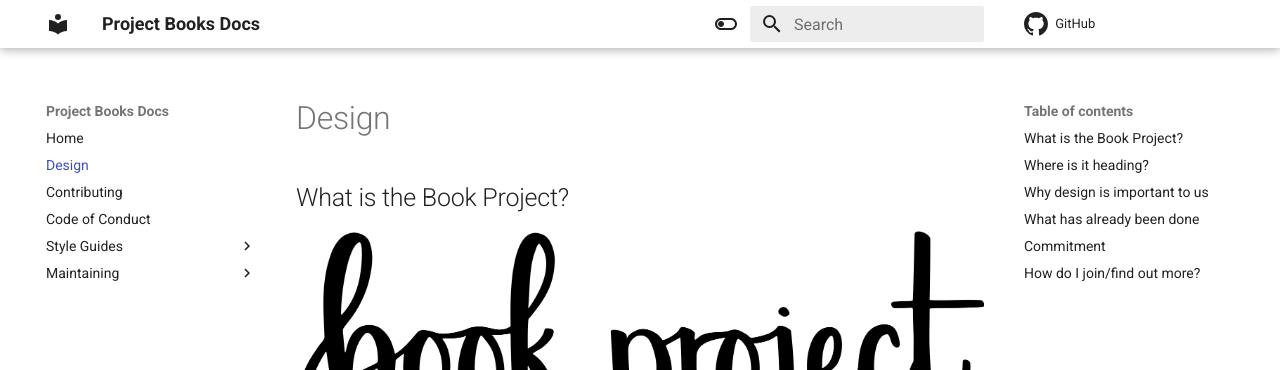
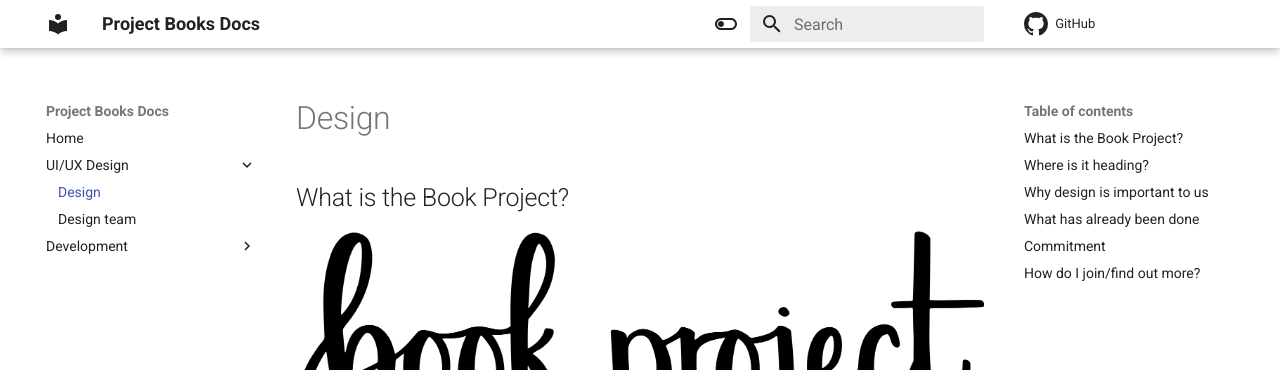
Before and after one commit to Project-Books/project-books.github.io, an MkDocs documentation site: the page built from docs/design/join-design-team.md, in a window 1280 px wide. Shown: the top 370 px of the page. Built offline with MkDocs 1.6.1 and Material for MkDocs 9.7.7, drawn with Linux system fonts in a browser that asks for light colours.

Commit message:
Add UI/UX section

```diff
--- a/docs/design.md
+++ b/docs/design/join-design-team.md
@@ -1,6 +1,6 @@
 ## What is the Book Project?
 
-![logo](images/logo-one-line@5x.png)
+![logo](../images/logo-one-line@5x.png)
 
 Currently, it's a book tracker. It lets users track books they would like to read, are currently
 reading, have read and did not finish (we call these 'shelves', and we also have user-defined shelves).
@@ -36,7 +36,7 @@ For more information, have a look at our [vision document](https://github.com/Pr
 
 ## Why design is important to us
 
-![home](images/book-project-home.png)
+![home](../images/book-project-home.png)
 
 One of the primary reasons for starting the project was to address the concerns users had with
 Goodreads's outdated design. We want to create a clean, modern and simple design that our users love.
--- a/mkdocs.yml
+++ b/mkdocs.yml
@@ -4,18 +4,21 @@ repo_name: GitHub
 repo_url: https://github.com/Project-Books
 nav:
   - Home: index.md
-  - Design: design.md
-  - Contributing: contributing.md
-  - Code of Conduct: code-of-conduct.md
-  - Style Guides:
-          - Java Style Guide: styleguides/java-styleguide.md
-          - React Style Guide: styleguides/react-styleguide.md
-          - TypeScript Style Guide: styleguides/typescript-styleguide.md
-  - Maintaining:
-          - Code reviews: maintaining/code-reviews.md
-          - Code of conduct resolutions: maintaining/code-of-conduct-resolutions.md
-          - Becoming a maintainer: maintaining/maintainer.md
-          - Becoming a triager: maintaining/triager.md
+  - UI/UX Design:
+          - Design: design/join-design-team.md
+          - Design team: design/design-team.md
+  - Development:
+          - Contributing: contributing.md
+          - Code of Conduct: code-of-conduct.md
+          - Style Guides:
+                  - Java Style Guide: styleguides/java-styleguide.md
+                  - React Style Guide: styleguides/react-styleguide.md
+                  - TypeScript Style Guide: styleguides/typescript-styleguide.md
+          - Maintaining:
+                  - Code reviews: maintaining/code-reviews.md
+                  - Code of conduct resolutions: maintaining/code-of-conduct-resolutions.md
+                  - Becoming a maintainer: maintaining/maintainer.md
+                  - Becoming a triager: maintaining/triager.md
 theme:
         name: material
         palette:
```
Also changed, not shown: docs/design/design-team.md (added, +11 -0 lines).
